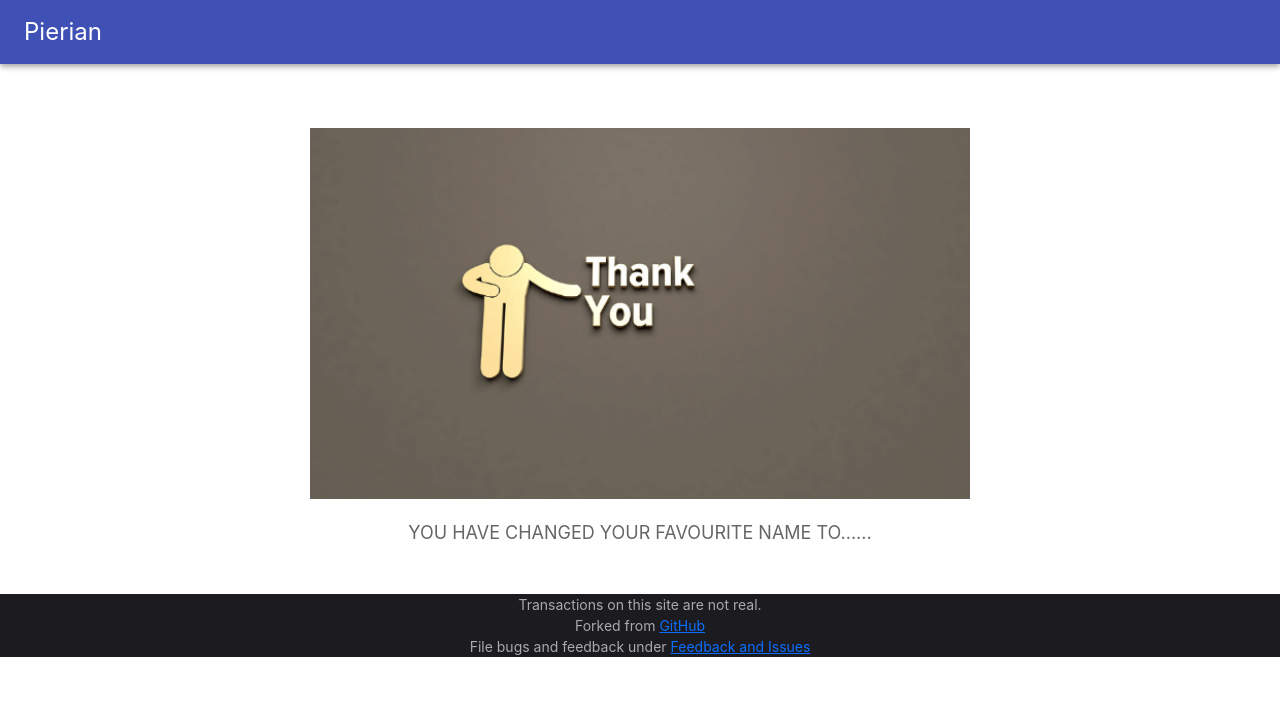
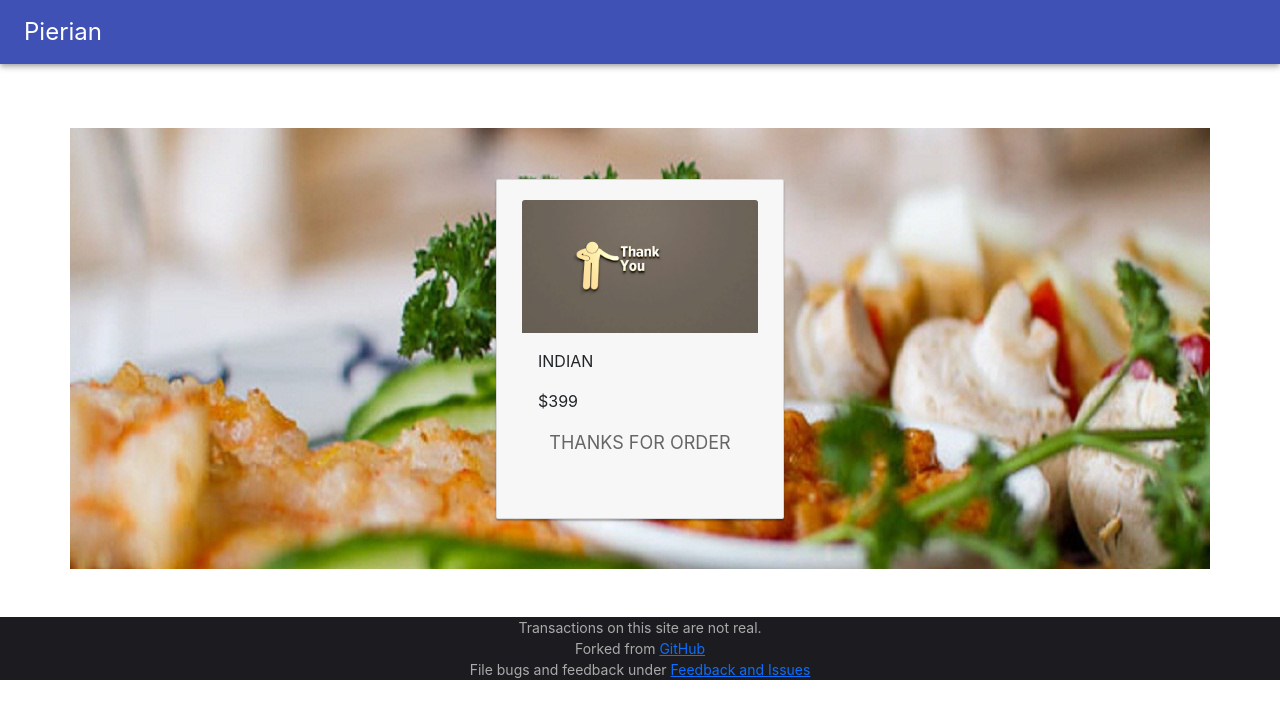
Before and after one commit to pierian-co/Pierian-Catapult, a React (Create React App) app: page /account/thanks in a window 1280 px wide. Shown: the top 718 px of the page. Built offline with nearby package versions, Linux system fonts and the light colour scheme.

Commit message:
checkout flow UI changes

```diff
--- a/src/components/Basket.js
+++ b/src/components/Basket.js
@@ -9,8 +9,8 @@ export const Basket = () => {
     let histroy = useHistory();
 
 
-    let isChecked ;
-    let cartProduct = {} ;
+    let isChecked;
+    let cartProduct = {};
     if (localStorage.getItem("cartProduct") === null) {
         cartProduct = products[0]
     }
@@ -44,6 +44,7 @@ export const Basket = () => {
     return (
         <>
 
+            <div className="container back_img">
                 <div className="card" style={{ width: "18rem" }} >
                     <img className="card-img-top" src={cartProduct.thumbNailUrl} alt={cartProduct.name} />
                     <div className="card-body">
@@ -53,12 +54,13 @@ export const Basket = () => {
 
                             <div id="checkout" className="checkbox pb-2">
                                 <label>
-                                    <input type="checkbox" value="checkoutType"   onChange={e => handleChange(e)} /> Two step checkout
+                                    <input type="checkbox" value="checkoutType" onChange={e => handleChange(e)} /> Two step checkout
                                 </label>
                             </div>
 
-                        <button className="btn btn-sm btn-signin" onClick = {() => checkout()} > Checkout </button>
+                            <button className="btn btn-sm btn-signin" onClick={() => checkout()} > Checkout </button>
 
+                        </div>
                     </div>
                 </div>
             </div>
--- a/src/components/CardDetail.js
+++ b/src/components/CardDetail.js
@@ -16,6 +16,7 @@ export const CardDetail = () => {
     return (
         <>
 
+            <div className="container back_img">
 
                 <div className="card card-container">
                     <h5>Please submit your card detail  </h5>
@@ -28,12 +29,11 @@ export const CardDetail = () => {
 
                     </form>
 
-                <button className="btn btn-sm btn-danger" >
+                    <button className="btn btn-sm btn-signin" >
                         <Link to={{ pathname: `/checkoutThank` }} style={linkStyle}> submit </Link>
                     </button>
                 </div>
-
-
+            </div>
 
         </>
 
--- a/src/components/Checkout.js
+++ b/src/components/Checkout.js
@@ -15,6 +15,7 @@ export const Checkout = () => {
 
     return (
 
+        <div className="container back_img">
             <div className="card card-container">
                 <h5>Please submit your Details  </h5>
 
@@ -36,6 +37,7 @@ export const Checkout = () => {
                     <Link to={{ pathname: `/checkoutThank` }} style={linkStyle}> submit </Link>
                 </button>
             </div>
+        </div>
 
 
     )
--- a/src/components/CheckoutThank.js
+++ b/src/components/CheckoutThank.js
@@ -1,19 +1,15 @@
 import React from 'react';
-
-import thanks from '../img/gallery/thanks.jpg'
+import products from '../data/productData'
 
 
 export const CheckoutThanks = () => {
 
-
-
-  let paddingStyle = {
-    paddingBottom: "1.25rem"
+  let cartProduct = {};
+  if (localStorage.getItem("cartProduct") === null) {
+    cartProduct = products[0]
   }
-
-
-  let imageStyle = {
-    width: "60%"
+  else {
+    cartProduct = JSON.parse(localStorage.getItem("cartProduct"));
   }
 
 
@@ -26,17 +22,19 @@ export const CheckoutThanks = () => {
 
   return (
 
-    <div className="container">
-      <div className="jumbotron">
-        <div className="row justify-content-md-center" style={paddingStyle}>
-          <img style={imageStyle} src={thanks} alt="thanks" />
-        </div>
-        <div className="row justify-content-md-center" >
-          <div className="col col-md-auto" style={textStyle}>
-            Thanx For Order
+    <div className="container back_img">
+      <div className="card" style={{ width: "18rem" }} >
+        <img className="card-img-top" src={cartProduct.thumbNailUrl} alt={cartProduct.name} />
+        <div className="card-body">
+          <div className="row">
+            <p className="card-text" style={{ textAligment: "center" }}  > {cartProduct.name} </p>
+            <p>  {cartProduct.price}  </p>
+            <p style={textStyle}>  Thanks For Order  </p>
           </div>
         </div>
       </div>
     </div>
+
+
   );
 }
--- a/src/components/ListCard.js
+++ b/src/components/ListCard.js
@@ -1,5 +1,6 @@
 import React from 'react';
-import { Link } from "react-router-dom";
+import { Link, useHistory } from "react-router-dom";
+
 
 
 import { makeStyles } from '@material-ui/core/styles';
@@ -24,6 +25,9 @@ const useStyles = makeStyles({
 export const MediaCard = (props) => {
   const classes = useStyles();
 
+  let histroy = useHistory();
+
+
   let cardTitleStyle = {
     fontSize: "18px",
     textTransform: "uppercase",
@@ -36,6 +40,14 @@ export const MediaCard = (props) => {
     textDecoration: "none",
     color: "white",
   }
+
+
+
+  const onClick = () => {
+    localStorage.setItem("accountCartData", JSON.stringify(props.product));
+    histroy.push("/account/thanks")
+
+}
 
 
 
@@ -80,9 +92,9 @@ export const MediaCard = (props) => {
           { props.isAccount ?
 
             <div  style={{ textAlign: "center" }}>
-              <button className="btn  btn-signin" >
-                {/* Add To Fav */}
-                <Link to={{ pathname: `/account/thanks`,  search: props.product.name }}  style={linkStyle}> Add To Favourite </Link>
+              <button className="btn  btn-signin"  onClick={() => onClick()}  >
+                Add To Fav
+                {/* <Link to={{ pathname: `/account/thanks`,  search: props.product.name }}  style={linkStyle}> Add To Favourite </Link> */}
               </button>
             </div>
 
--- a/src/components/PersonalDetail.js
+++ b/src/components/PersonalDetail.js
@@ -16,6 +16,7 @@ export const PersonalDetail = () => {
     return (
         <>
 
+            <div className="container back_img">
                 <div className="card card-container">
                     <h5>Please submit your name and email  </h5>
 
@@ -27,9 +28,10 @@ export const PersonalDetail = () => {
 
                     </form>
 
-                <button className="btn btn-sm btn-danger" >
+                    <button className="btn btn-sm btn-signin" >
                         <Link to={{ pathname: `/cardDetail` }} style={linkStyle}> Next </Link>
                     </button>
+                </div>
             </div>
 
 
--- a/src/components/thanks.js
+++ b/src/components/thanks.js
@@ -1,21 +1,16 @@
 import React from 'react';
-import { useLocation } from "react-router-dom";
+import products from '../data/productData'
 
 import thanks from '../img/gallery/thanks.jpg'
 
 
 export const Thanks = () => {
-
-  let location = useLocation();
-
-
-  let paddingStyle = {
-    paddingBottom: "1.25rem"
+  let cartProduct = {};
+  if (localStorage.getItem("cartProduct") === null) {
+    cartProduct = products[0]
   }
-
-
-  let imageStyle = {
-    width: "60%"
+  else {
+    cartProduct = JSON.parse(localStorage.getItem("accountCartData"));
   }
 
 
@@ -27,18 +22,18 @@ export const Thanks = () => {
   }
 
   return (
-
-    <div className="container">
-      <div className="jumbotron">
-        <div className="row justify-content-md-center" style={paddingStyle}>
-          <img style={imageStyle} src={thanks} alt="thanks" />
-        </div>
-        <div className="row justify-content-md-center" >
-          <div className="col col-md-auto" style={textStyle}>
-            YOU HAVE CHANGED YOUR FAVOURITE name TO......     {location.search.substring(1)}
+    <div className="container back_img">
+      <div className="card" style={{ width: "18rem" }} >
+        <img className="card-img-top" src={thanks} alt={cartProduct.name} />
+        <div className="card-body">
+          <div className="row">
+            <p className="card-text" style={{ textAligment: "center" }}  > {cartProduct.name} </p>
+            <p>  {cartProduct.price}  </p>
+            <p style={textStyle}>  Thanks For Order  </p>
           </div>
         </div>
       </div>
     </div>
+
   );
 }
```
Lines whose indentation alone changed are shown as unchanged.
